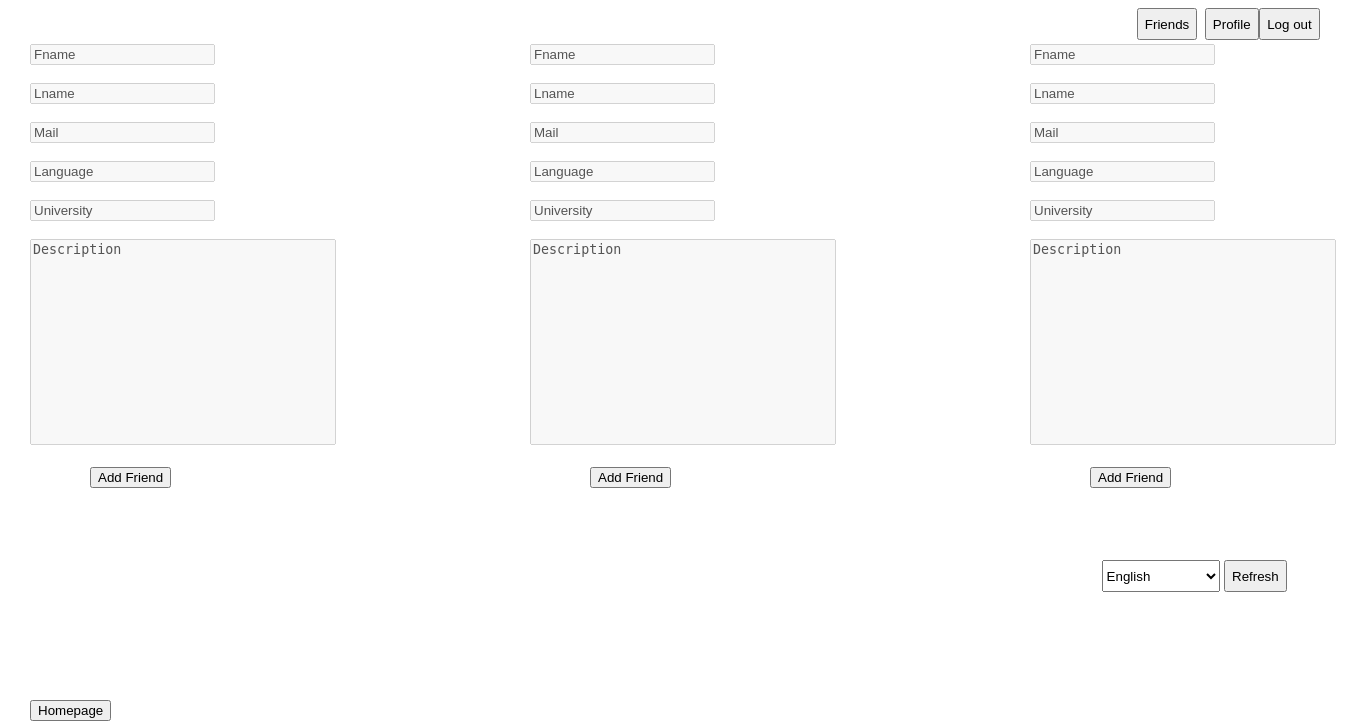
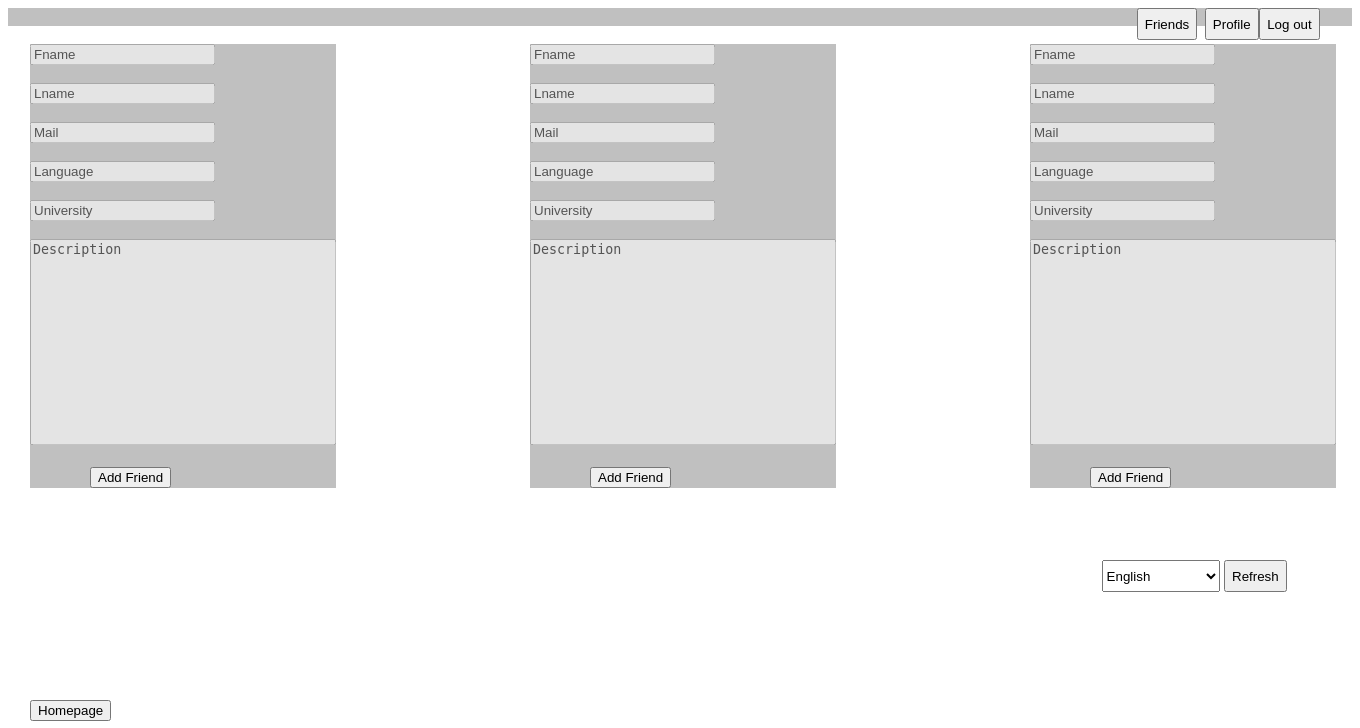
Before and after one commit to RaphaelCadillat/ProjetTransverseL2, a PHP site: page /ProjetTransverseL2/friends.php in a window 1360 px wide. Shown: the top 728 px of the page. Run offline with PHP 8.4, Linux system fonts and the light colour scheme.

Commit message:
Update Style.css

```diff
--- a/SocialNetwork/Style.css
+++ b/SocialNetwork/Style.css
@@ -74,3 +74,8 @@
     left : 81%;
     top : 70%;
 }
+
+form{
+    background-color:silver;
+    box-shadow: 2px 2px 2px solid grey;
+}
```
